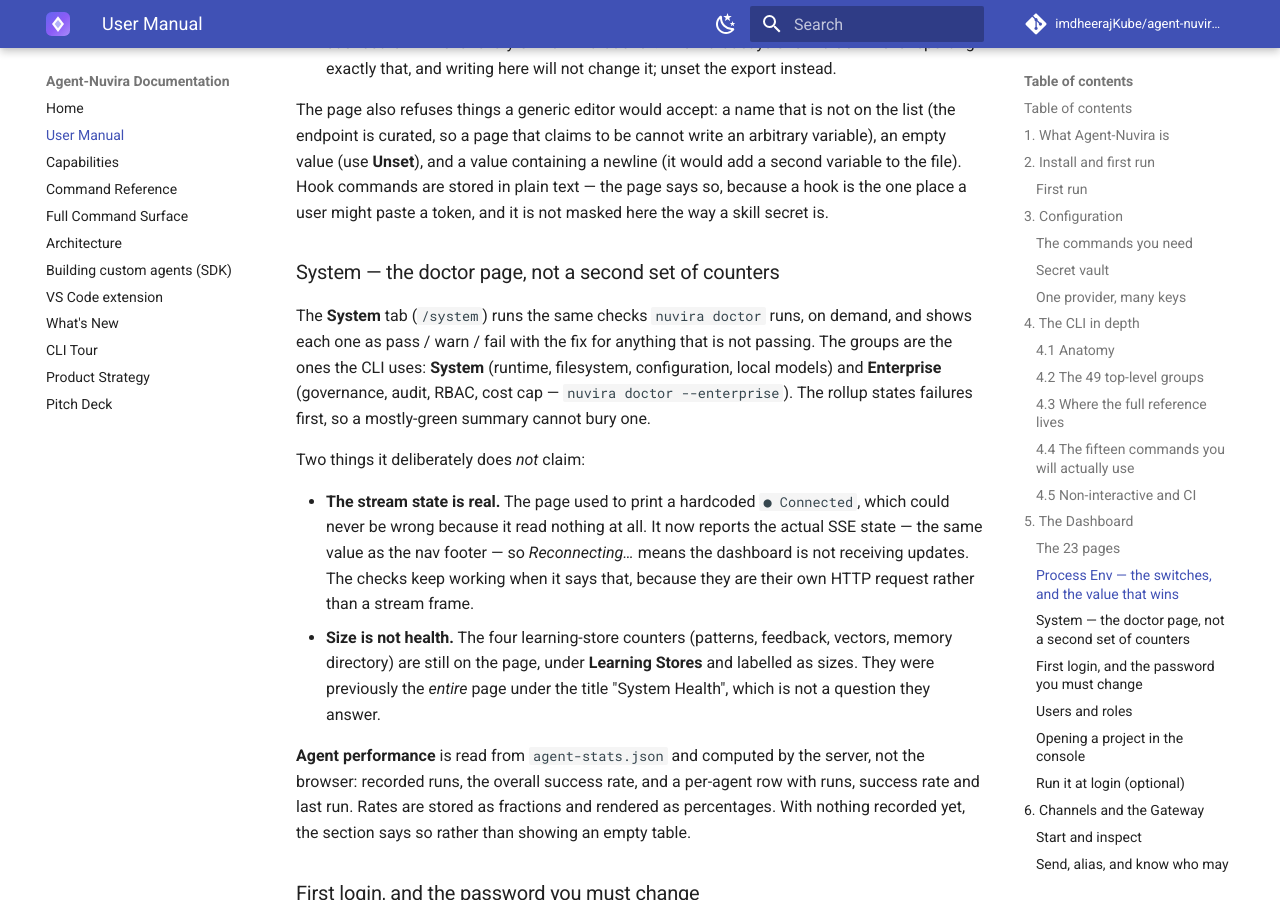
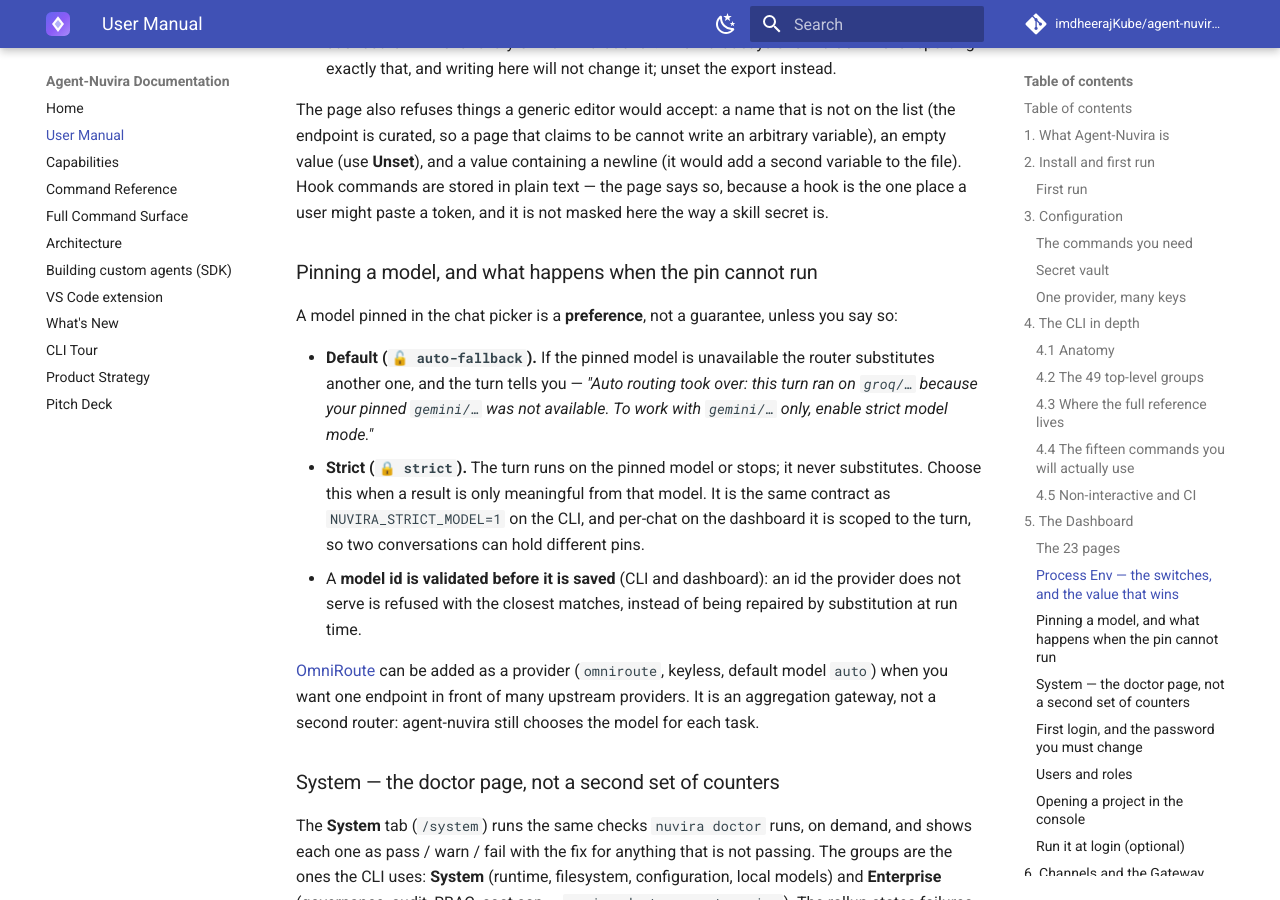
Before and after one commit to imdheerajKube/agent-nuvira-documentation, an MkDocs documentation site: the page built from docs/user-manual.md, in a window 1280 px wide and 900 px high, scrolled down 7148 px. Built offline with MkDocs 1.6.1 and Material for MkDocs 9.7.7, drawn with Linux system fonts in a browser that asks for light colours; comment, search, counter and statistics services are not loaded.

Commit message:
docs: rebuild from 6c8f4f3
Generated from imdheerajKube/agent-nuvira@6c8f4f3b698e990be5ed39c3a9bc15ce5ed9c63a, and audited for secrets, personal data and dead links before it was committed.

```diff
--- a/docs/user-manual.md
+++ b/docs/user-manual.md
@@ -276,6 +276,24 @@
 empty value (use **Unset**), and a value containing a newline (it would add a second variable to
 the file). Hook commands are stored in plain text — the page says so, because a hook is the one
 place a user might paste a token, and it is not masked here the way a skill secret is.
+
+### Pinning a model, and what happens when the pin cannot run
+
+A model pinned in the chat picker is a **preference**, not a guarantee, unless you say so:
+
+- **Default (`🔓 auto-fallback`).** If the pinned model is unavailable the router substitutes another
+  one, and the turn tells you — *"Auto routing took over: this turn ran on `groq/…` because your
+  pinned `gemini/…` was not available. To work with `gemini/…` only, enable strict model mode."*
+- **Strict (`🔒 strict`).** The turn runs on the pinned model or stops; it never substitutes. Choose
+  this when a result is only meaningful from that model. It is the same contract as
+  `NUVIRA_STRICT_MODEL=1` on the CLI, and per-chat on the dashboard it is scoped to the turn, so two
+  conversations can hold different pins.
+- A **model id is validated before it is saved** (CLI and dashboard): an id the provider does not
+  serve is refused with the closest matches, instead of being repaired by substitution at run time.
+
+[OmniRoute](https://github.com/diegosouzapw/OmniRoute) can be added as a provider (`omniroute`,
+keyless, default model `auto`) when you want one endpoint in front of many upstream providers. It is
+an aggregation gateway, not a second router: agent-nuvira still chooses the model for each task.
 
 ### System — the doctor page, not a second set of counters
 
```
